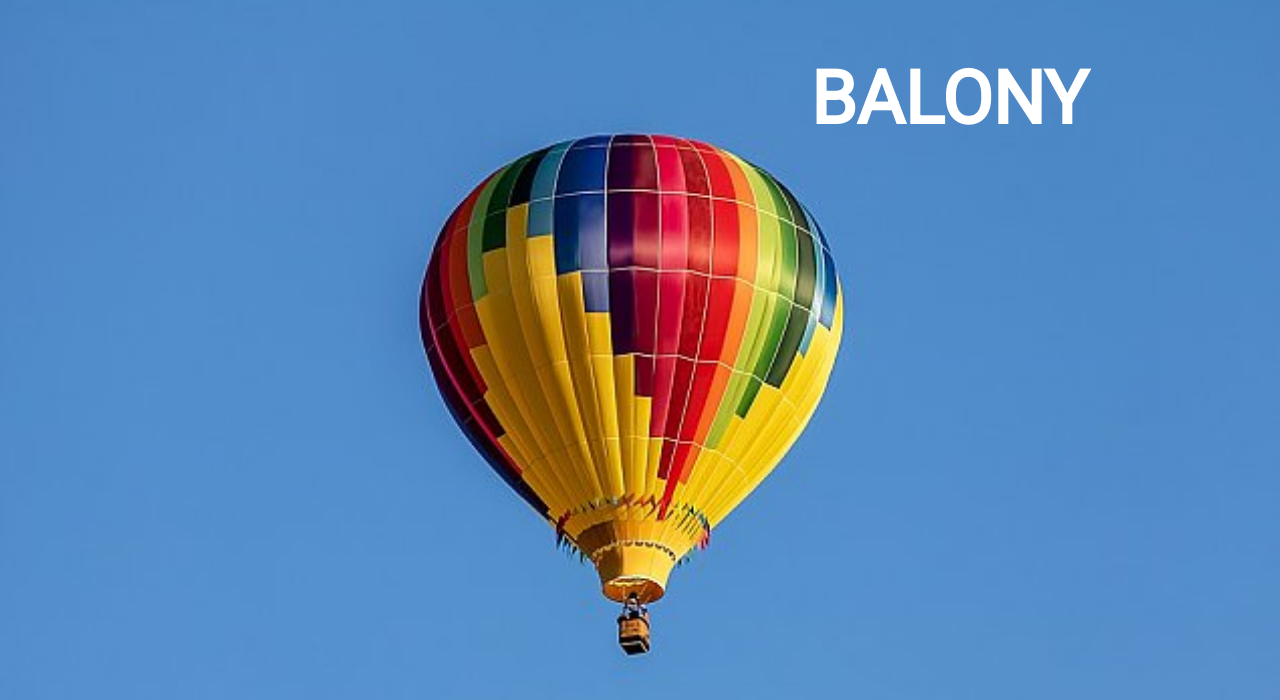
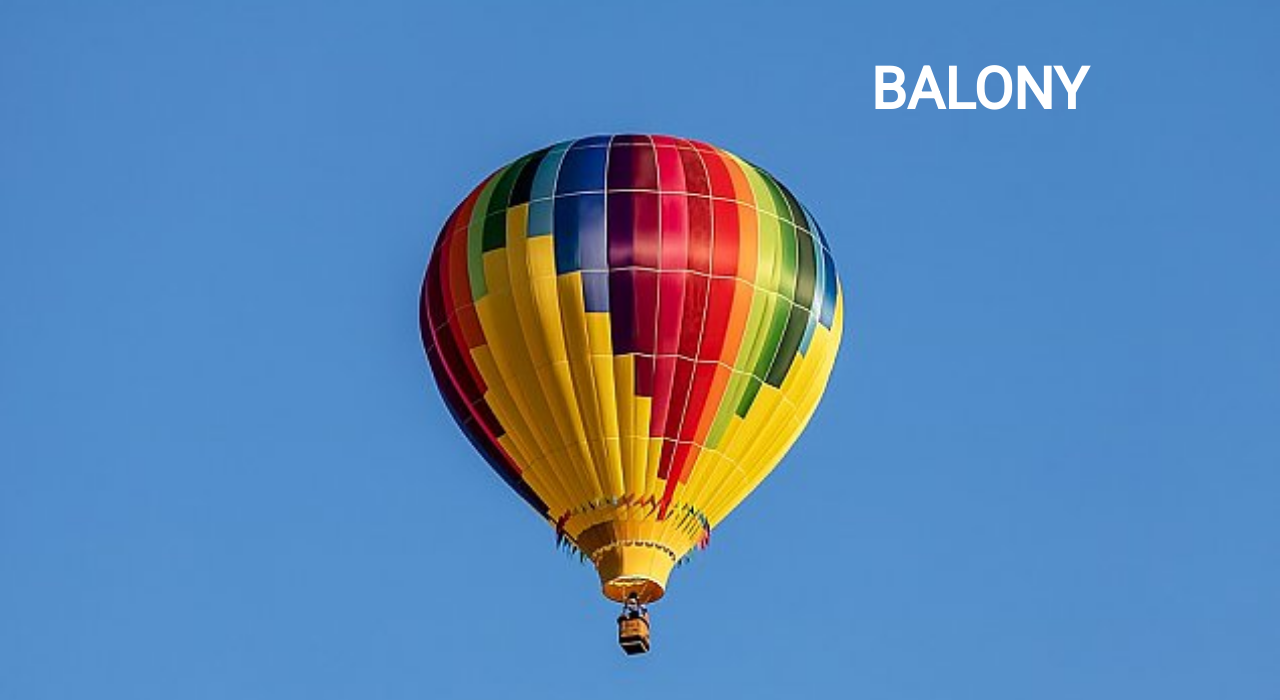
Before and after one commit to puchamichael/projekt-2, a plain HTML site: page index.html in a window 1280 px wide. Drawn offline with Linux system fonts and the light colour scheme.

Commit message:
Change font size

```diff
--- a/style.css
+++ b/style.css
@@ -14,7 +14,7 @@ header {
 
 header h1 {
   position: absolute;
-  font-size: 4.6rem;
+  font-size: 3.6rem;
   right: 15%;
   top: 7%;
   color: white;
```
